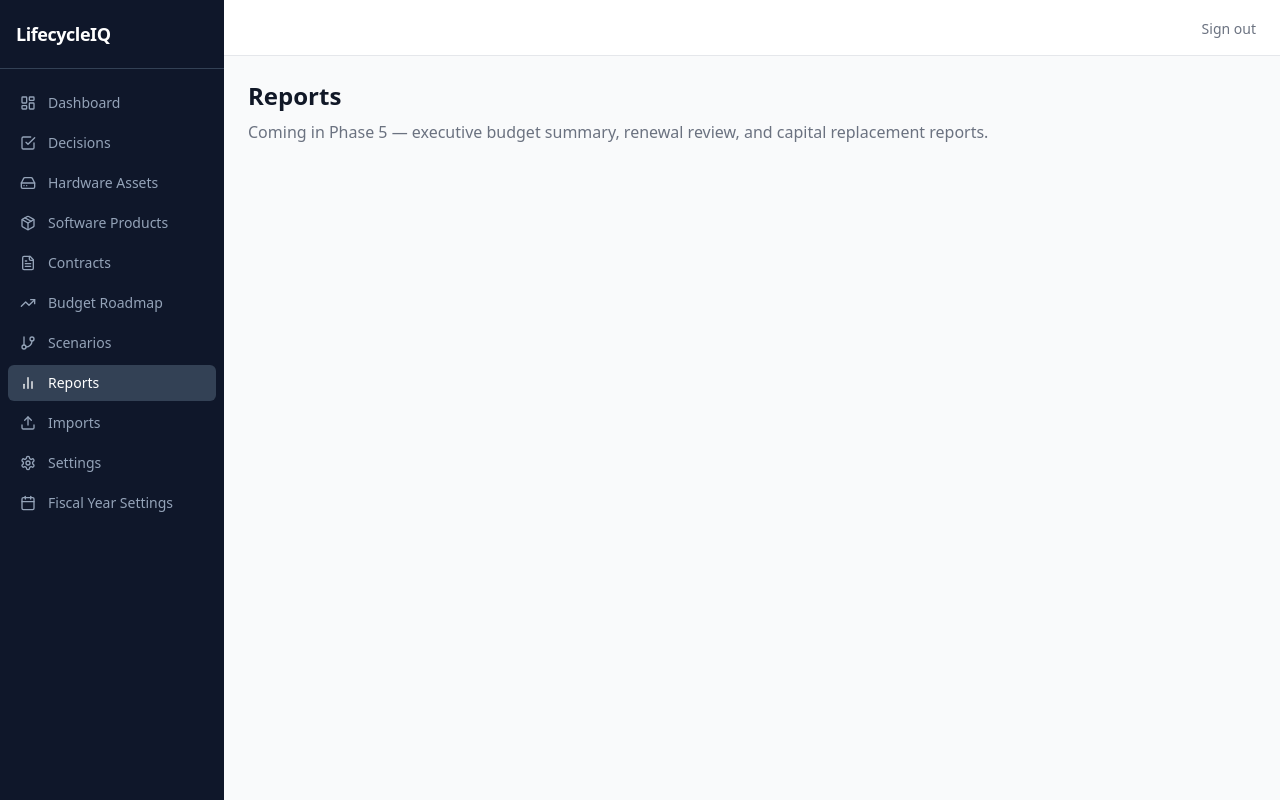
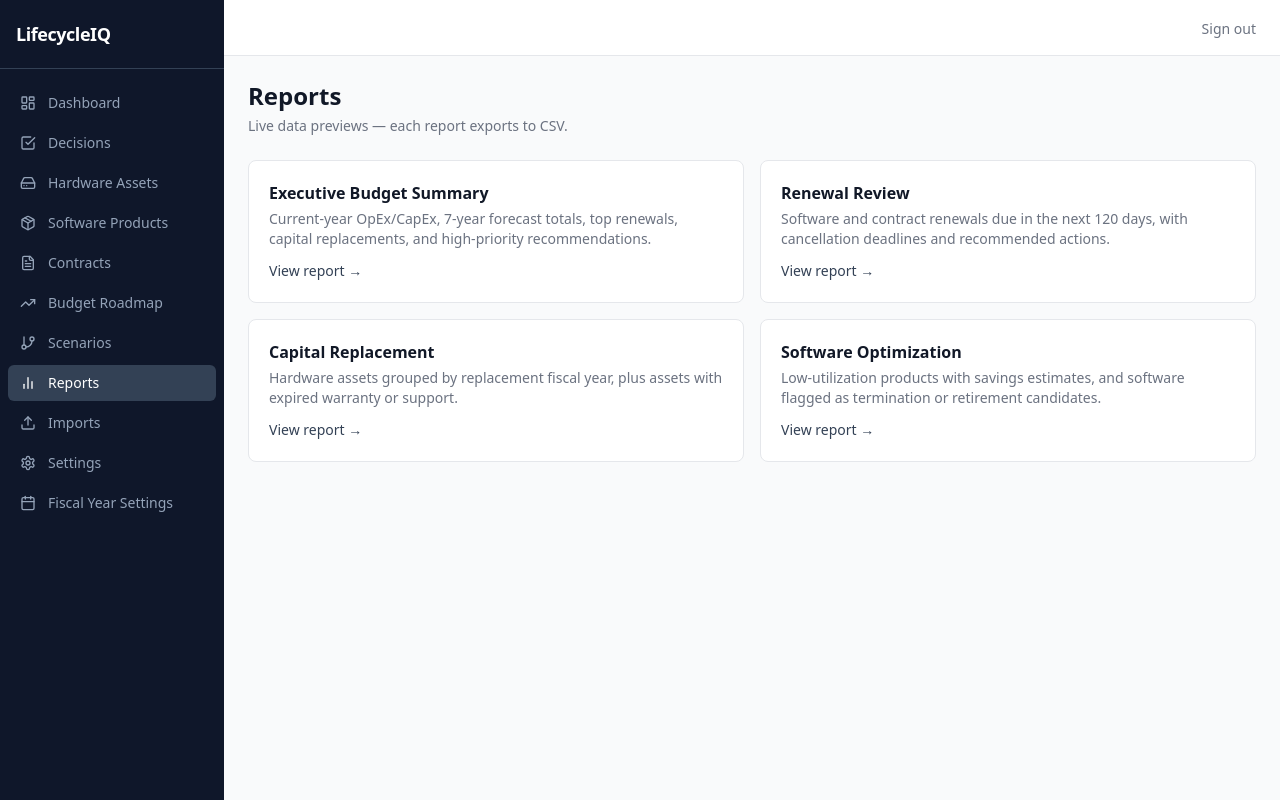
Before and after one commit to yanceydd-ai/lifecycleIQ, a Next.js app in the folder apps/web/: page /reports in a window 1280 px wide. Built offline with nearby package versions, Linux system fonts and the light colour scheme; no server answers.

Commit message:
feat: rewrite reports landing page as navigation hub

```diff
--- a/apps/web/app/(protected)/reports/page.tsx
+++ b/apps/web/app/(protected)/reports/page.tsx
@@ -1,8 +1,52 @@
+import Link from 'next/link';
+
+const REPORTS = [
+  {
+    href: '/reports/executive-budget',
+    title: 'Executive Budget Summary',
+    description: 'Current-year OpEx/CapEx, 7-year forecast totals, top renewals, capital replacements, and high-priority recommendations.',
+  },
+  {
+    href: '/reports/renewal-review',
+    title: 'Renewal Review',
+    description: 'Software and contract renewals due in the next 120 days, with cancellation deadlines and recommended actions.',
+  },
+  {
+    href: '/reports/capital-replacement',
+    title: 'Capital Replacement',
+    description: 'Hardware assets grouped by replacement fiscal year, plus assets with expired warranty or support.',
+  },
+  {
+    href: '/reports/software-optimization',
+    title: 'Software Optimization',
+    description: 'Low-utilization products with savings estimates, and software flagged as termination or retirement candidates.',
+  },
+];
+
 export default function ReportsPage() {
   return (
     <div>
-      <h1 className="text-2xl font-semibold text-gray-900">Reports</h1>
-      <p className="mt-2 text-gray-500">Coming in Phase 5 — executive budget summary, renewal review, and capital replacement reports.</p>
+      <div className="mb-6">
+        <h1 className="text-2xl font-semibold text-gray-900">Reports</h1>
+        <p className="mt-1 text-sm text-gray-500">
+          Live data previews — each report exports to CSV.
+        </p>
+      </div>
+      <div className="grid grid-cols-1 gap-4 sm:grid-cols-2">
+        {REPORTS.map((r) => (
+          <Link
+            key={r.href}
+            href={r.href}
+            className="block rounded-lg border border-gray-200 bg-white p-5 hover:border-slate-400 hover:shadow-sm transition"
+          >
+            <h2 className="text-base font-semibold text-gray-900">{r.title}</h2>
+            <p className="mt-1 text-sm text-gray-500">{r.description}</p>
+            <span className="mt-3 inline-block text-sm font-medium text-slate-700">
+              View report →
+            </span>
+          </Link>
+        ))}
+      </div>
     </div>
   );
 }
```
